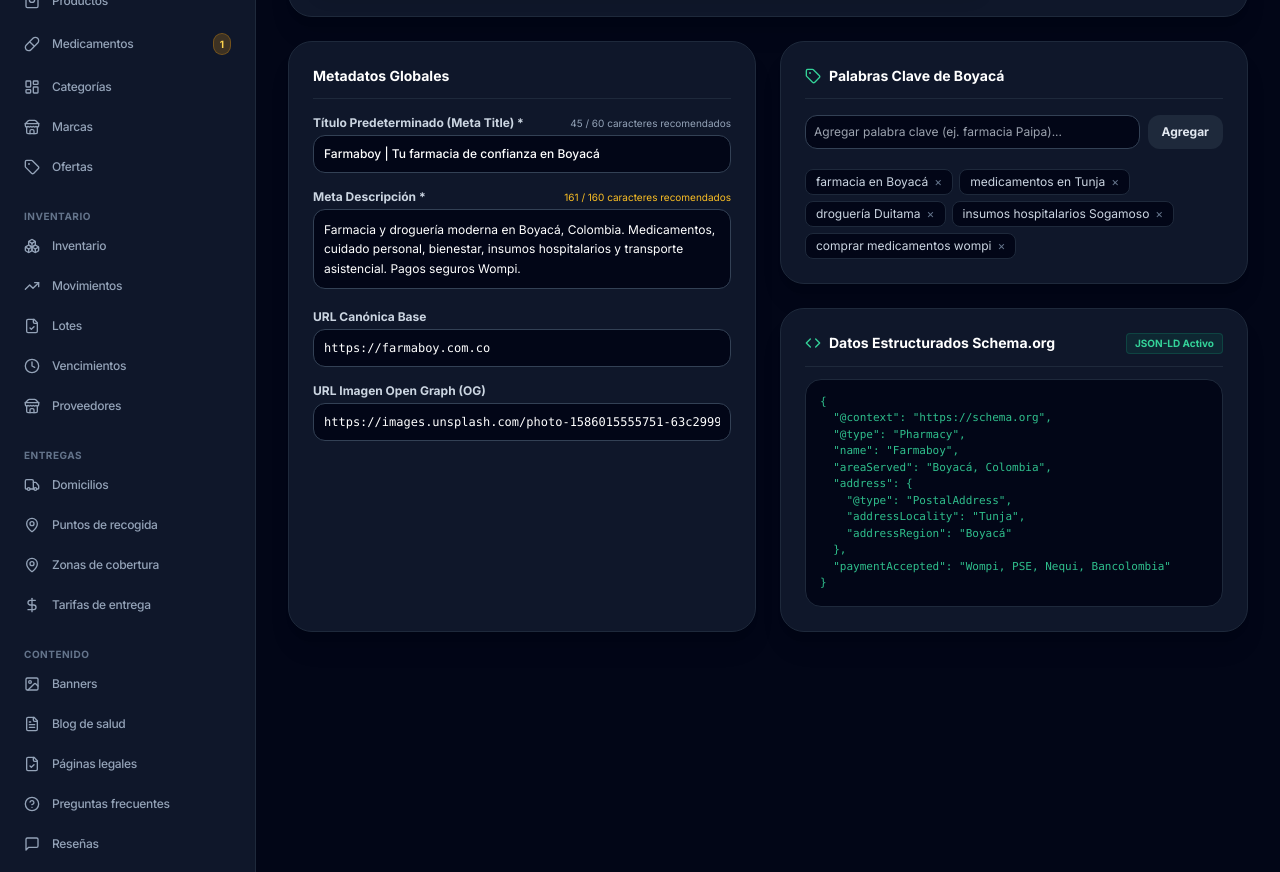
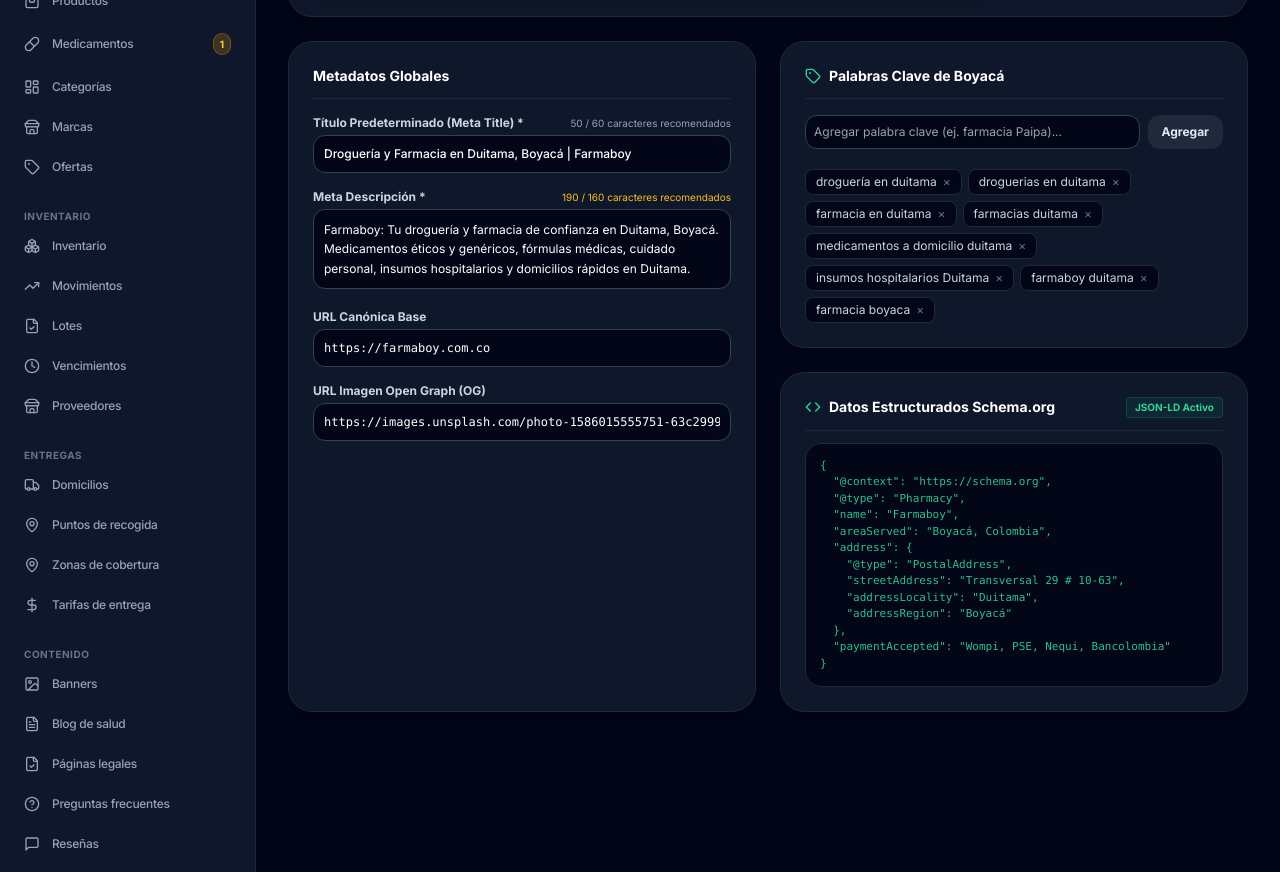
Before and after one commit to josesafi/farmaboy, a Next.js app: page /admin/seo in a window 1280 px wide. Shown: the part 440-1312 px from the top of the page. Built offline with nearby package versions, Linux system fonts and the light colour scheme; no server answers.

Commit message:
SEO Local Duitama: Supercharge schema JSON-LD, geo metatags, GSC verification y sitemap ampliado

```diff
--- a/src/app/admin/seo/page.tsx
+++ b/src/app/admin/seo/page.tsx
@@ -245,7 +245,8 @@
                   areaServed: "Boyacá, Colombia",
                   address: {
                     "@type": "PostalAddress",
-                    addressLocality: "Tunja",
+                    streetAddress: "Transversal 29 # 10-63",
+                    addressLocality: "Duitama",
                     addressRegion: "Boyacá",
                   },
                   paymentAccepted: "Wompi, PSE, Nequi, Bancolombia",
--- a/src/app/layout.tsx
+++ b/src/app/layout.tsx
@@ -30,53 +30,74 @@
 export const metadata: Metadata = {
   metadataBase: new URL("https://farmaboy.com.co"),
   title: {
-    default: "Farmaboy | Tu farmacia de confianza en Boyacá",
-    template: "%s | Farmaboy",
+    default: "Droguería y Farmacia en Duitama, Boyacá | Farmaboy",
+    template: "%s | Farmaboy Duitama",
   },
   description:
-    "Farmacia y droguería moderna en Boyacá, Colombia. Medicamentos, cuidado personal, bienestar, insumos hospitalarios y transporte asistencial. Pagos seguros con Wompi (Bancolombia, PSE, Nequi).",
+    "Farmaboy: Tu droguería y farmacia de confianza en Duitama, Boyacá. Venta y despacho de medicamentos éticos y genéricos, fórmulas médicas, cuidado personal, insumos hospitalarios y transporte asistencial. Domicilios rápidos en Duitama y Boyacá.",
   keywords: [
-    "farmacia en Boyacá",
+    "droguería en duitama",
+    "droguerias en duitama",
+    "farmacia en duitama",
+    "farmacias duitama",
+    "farmacia de turno duitama",
+    "medicamentos a domicilio duitama",
+    "drogueria a domicilio duitama",
+    "farmacia boyaca",
     "droguería en Boyacá",
     "medicamentos en Boyacá",
-    "farmacia en Tunja",
-    "droguería en Tunja",
-    "comprar medicamentos Boyacá",
-    "pagar medicamentos wompi",
-    "cuidado personal Boyacá",
-    "insumos hospitalarios Boyacá",
+    "insumos hospitalarios Duitama",
+    "insumos medicos duitama boyaca",
     "transporte asistencial Boyacá",
-    "toma de tensión Boyacá",
+    "farmaboy",
+    "farmaboy duitama",
+    "comprar medicamentos duitama",
   ],
-  authors: [{ name: "Farmaboy" }],
+  authors: [{ name: "Farmaboy Integrales de Servicios en Salud S.A.S." }],
   creator: "Farmaboy",
   publisher: "Farmaboy",
+  verification: {
+    google: process.env.NEXT_PUBLIC_GOOGLE_SITE_VERIFICATION || "google-site-verification-farmaboy",
+  },
+  other: {
+    "geo.region": "CO-BOY",
+    "geo.placename": "Duitama, Boyacá",
+    "geo.position": "5.8172853;-73.0295171",
+    "ICBM": "5.8172853, -73.0295171",
+  },
   openGraph: {
     type: "website",
     locale: "es_CO",
     url: "https://farmaboy.com.co",
-    siteName: "Farmaboy",
-    title: "Farmaboy | Tu farmacia de confianza en Boyacá",
+    siteName: "Farmaboy Duitama",
+    title: "Droguería y Farmacia en Duitama, Boyacá | Farmaboy",
     description:
-      "Medicamentos, productos de cuidado personal, bienestar e insumos para tu hogar en Boyacá con atención cercana y pagos seguros con Wompi.",
+      "Droguería y farmacia líder en Duitama, Boyacá. Medicamentos, fórmulas médicas, insumos clínicos y atención directa con entregas rápidas.",
     images: [
       {
         url: "https://images.unsplash.com/photo-1586015555751-63c2999e32a4?q=80&w=1200",
         width: 1200,
         height: 630,
-        alt: "Farmaboy - Farmacia y Droguería en Boyacá",
+        alt: "Farmaboy - Droguería y Farmacia en Duitama, Boyacá",
       },
     ],
   },
   twitter: {
     card: "summary_large_image",
-    title: "Farmaboy | Tu farmacia de confianza en Boyacá",
+    title: "Droguería y Farmacia en Duitama, Boyacá | Farmaboy",
     description:
-      "Medicamentos, bienestar y productos de cuidado para ti y tu familia en Boyacá con pagos seguros Wompi.",
+      "Medicamentos, insumos médicos y farmacia en Duitama, Boyacá. Atención personalizada y despachos en Boyacá.",
   },
   robots: {
     index: true,
     follow: true,
+    googleBot: {
+      index: true,
+      follow: true,
+      "max-video-preview": -1,
+      "max-image-preview": "large",
+      "max-snippet": -1,
+    },
   },
   alternates: {
     canonical: "https://farmaboy.com.co",
@@ -103,28 +124,72 @@
 }>) {
   const jsonLd = {
     "@context": "https://schema.org",
-    "@type": "Pharmacy",
-    name: farmaboyConfig.name,
+    "@type": ["Pharmacy", "LocalBusiness"],
+    name: "Farmaboy | Droguería & Farmacia en Duitama",
     legalName: farmaboyConfig.legalName,
+    alternateName: ["Farmaboy", "Farmaboy Duitama", "Farmaboy Integrales"],
     url: "https://farmaboy.com.co",
-    description: farmaboyConfig.subtagline,
+    logo: "https://farmaboy.com.co/icon.png",
+    image: "https://images.unsplash.com/photo-1586015555751-63c2999e32a4?q=80&w=1200",
+    description: "Droguería y farmacia especializada en Duitama, Boyacá. Comercialización de medicamentos éticos y genéricos, insumos médico-hospitalarios y atención en salud.",
     telephone: farmaboyConfig.contact.phone,
     email: farmaboyConfig.contact.emailGeneral,
     address: {
       "@type": "PostalAddress",
-      streetAddress: farmaboyConfig.contact.address,
+      streetAddress: "Transversal 29 # 10-63 (TV 29 10 63)",
       addressLocality: "Duitama",
       addressRegion: "Boyacá",
+      postalCode: "150461",
       addressCountry: "CO",
     },
-    areaServed: {
-      "@type": "AdministrativeArea",
-      name: "Boyacá",
+    geo: {
+      "@type": "GeoCoordinates",
+      latitude: 5.8172853,
+      longitude: -73.0295171,
     },
-    openingHours: "Mo-Sa 07:00-20:30, Su 08:00-17:00",
+    hasMap: "https://www.google.com/maps/place/Farmaboy+integrales+de+servicios+en+salud+sas/@5.8172853,-73.0295171,17z/data=!3m1!4b1!4m6!3m5!1s0x8e6a3f01d0b41f3d:0x3f2f0298e4b78051!8m2!3d5.8172853!4d-73.0295171",
+    areaServed: [
+      {
+        "@type": "City",
+        name: "Duitama",
+      },
+      {
+        "@type": "AdministrativeArea",
+        name: "Boyacá",
+      },
+      {
+        "@type": "City",
+        name: "Sogamoso",
+      },
+      {
+        "@type": "City",
+        name: "Paipa",
+      },
+      {
+        "@type": "City",
+        name: "Tunja",
+      },
+    ],
+    openingHoursSpecification: [
+      {
+        "@type": "OpeningHoursSpecification",
+        dayOfWeek: ["Monday", "Tuesday", "Wednesday", "Thursday", "Friday", "Saturday"],
+        opens: "07:00",
+        closes: "20:30",
+      },
+      {
+        "@type": "OpeningHoursSpecification",
+        dayOfWeek: ["Sunday"],
+        opens: "08:00",
+        closes: "17:00",
+      },
+    ],
     priceRange: "$$",
-    paymentAccepted: "Wompi, PSE, Nequi, Bancolombia, Cash, Credit Card",
+    paymentAccepted: "Efectivo, Tarjeta Débito, Tarjeta Crédito, Nequi, Bancolombia, PSE, Wompi",
     currenciesAccepted: "COP",
+    sameAs: [
+      "https://www.google.com/maps/place/Farmaboy+integrales+de+servicios+en+salud+sas/@5.8172853,-73.0295171,17z/data=!3m1!4b1!4m6!3m5!1s0x8e6a3f01d0b41f3d:0x3f2f0298e4b78051!8m2!3d5.8172853!4d-73.0295171",
+    ],
   };
 
   return (
--- a/src/app/sitemap.ts
+++ b/src/app/sitemap.ts
@@ -5,15 +5,21 @@
   const lastModified = new Date();
 
   const routes = [
-    { url: `${baseUrl}`, lastModified, changeFrequency: "weekly" as const, priority: 1.0 },
-    { url: `${baseUrl}/nosotros`, lastModified, changeFrequency: "monthly" as const, priority: 0.8 },
-    { url: `${baseUrl}/servicios`, lastModified, changeFrequency: "weekly" as const, priority: 0.9 },
-    { url: `${baseUrl}/medicamentos`, lastModified, changeFrequency: "weekly" as const, priority: 0.9 },
+    { url: `${baseUrl}`, lastModified, changeFrequency: "daily" as const, priority: 1.0 },
+    { url: `${baseUrl}/productos`, lastModified, changeFrequency: "daily" as const, priority: 0.9 },
+    { url: `${baseUrl}/medicamentos`, lastModified, changeFrequency: "daily" as const, priority: 0.9 },
+    { url: `${baseUrl}/categoria/medicamentos`, lastModified, changeFrequency: "daily" as const, priority: 0.9 },
+    { url: `${baseUrl}/categoria/cuidado-personal`, lastModified, changeFrequency: "weekly" as const, priority: 0.8 },
+    { url: `${baseUrl}/categoria/higiene`, lastModified, changeFrequency: "weekly" as const, priority: 0.8 },
+    { url: `${baseUrl}/categoria/bebes`, lastModified, changeFrequency: "weekly" as const, priority: 0.8 },
+    { url: `${baseUrl}/categoria/vitaminas-y-suplementos`, lastModified, changeFrequency: "weekly" as const, priority: 0.8 },
     { url: `${baseUrl}/insumos-hospitalarios`, lastModified, changeFrequency: "weekly" as const, priority: 0.9 },
     { url: `${baseUrl}/transporte-asistencial`, lastModified, changeFrequency: "weekly" as const, priority: 0.9 },
+    { url: `${baseUrl}/servicios`, lastModified, changeFrequency: "weekly" as const, priority: 0.8 },
     { url: `${baseUrl}/servicios-asistenciales`, lastModified, changeFrequency: "weekly" as const, priority: 0.8 },
     { url: `${baseUrl}/empresas`, lastModified, changeFrequency: "weekly" as const, priority: 0.9 },
-    { url: `${baseUrl}/contacto`, lastModified, changeFrequency: "monthly" as const, priority: 0.8 },
+    { url: `${baseUrl}/nosotros`, lastModified, changeFrequency: "monthly" as const, priority: 0.8 },
+    { url: `${baseUrl}/contacto`, lastModified, changeFrequency: "weekly" as const, priority: 0.9 },
     { url: `${baseUrl}/politica-privacidad`, lastModified, changeFrequency: "yearly" as const, priority: 0.3 },
     { url: `${baseUrl}/terminos-condiciones`, lastModified, changeFrequency: "yearly" as const, priority: 0.3 },
   ];
--- a/src/config/initialAdminData.ts
+++ b/src/config/initialAdminData.ts
@@ -1133,9 +1133,9 @@
 };
 
 export const initialSeo: SeoConfig = {
-  siteTitleDefault: "Farmaboy | Tu farmacia de confianza en Boyacá",
-  siteDescriptionDefault: "Farmacia y droguería moderna en Boyacá, Colombia. Medicamentos, cuidado personal, bienestar, insumos hospitalarios y transporte asistencial. Pagos seguros Wompi.",
-  keywords: ["farmacia en Boyacá", "medicamentos en Tunja", "droguería Duitama", "insumos hospitalarios Sogamoso", "comprar medicamentos wompi"],
+  siteTitleDefault: "Droguería y Farmacia en Duitama, Boyacá | Farmaboy",
+  siteDescriptionDefault: "Farmaboy: Tu droguería y farmacia de confianza en Duitama, Boyacá. Medicamentos éticos y genéricos, fórmulas médicas, cuidado personal, insumos hospitalarios y domicilios rápidos en Duitama.",
+  keywords: ["droguería en duitama", "droguerias en duitama", "farmacia en duitama", "farmacias duitama", "medicamentos a domicilio duitama", "insumos hospitalarios Duitama", "farmaboy duitama", "farmacia boyaca"],
   canonicalBase: "https://farmaboy.com.co",
   ogImageUrl: "https://images.unsplash.com/photo-1586015555751-63c2999e32a4?q=80&w=1200",
   indexEnabled: true,
```
